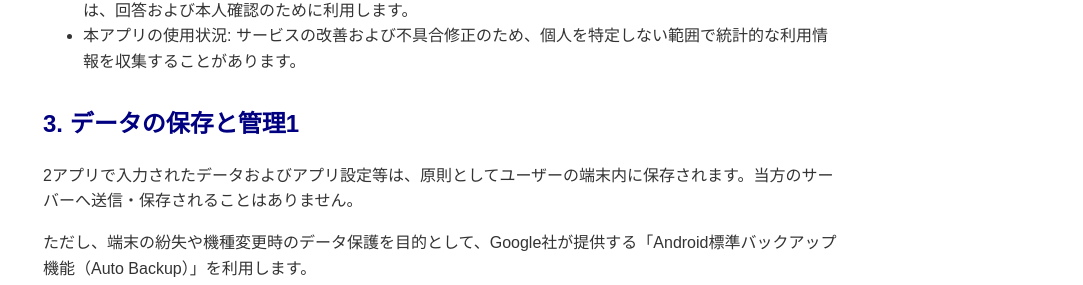
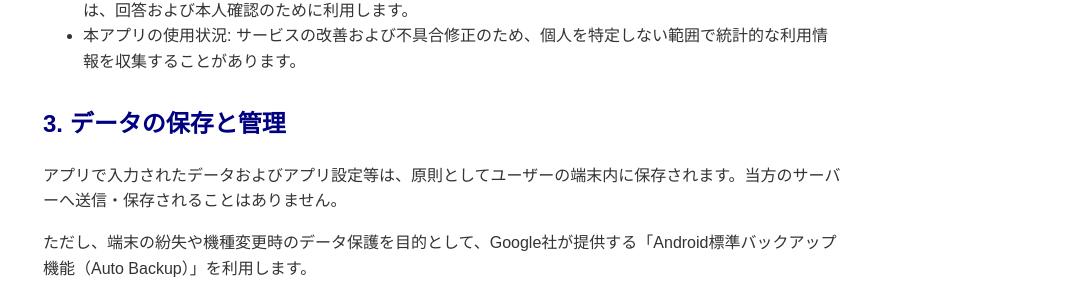
Before and after one commit to SoulfulSoft/soulfulsoft.github.io, a Jekyll site: the page built from the_usual_phrase/privacy-policy.md, in a window 1280 px wide. Shown: the part 544-829 px from the top of the page, without its empty margins (197-1280 px from the left). Built offline with Jekyll 4.4.1, drawn with Linux system fonts in a browser that asks for light colours.

Commit message:
Update privacy-policy.md

```diff
--- a/the_usual_phrase/privacy-policy.md
+++ b/the_usual_phrase/privacy-policy.md
@@ -2,8 +2,9 @@
 layout: privacy-policy
 title: "Privacy Policy - The Usual"
 topa: ".."
-app-specific-title: "データの保存と管理1"
-app-specific: "    <p>2アプリで入力されたデータおよびアプリ設定等は、原則としてユーザーの端末内に保存されます。当方のサーバーへ送信・保存されることはありません。</p>
+app-specific-title: "データの保存と管理"
+app-specific: "
+    <p>アプリで入力されたデータおよびアプリ設定等は、原則としてユーザーの端末内に保存されます。当方のサーバーへ送信・保存されることはありません。</p>
     <p>ただし、端末の紛失や機種変更時のデータ保護を目的として、Google社が提供する「Android標準バックアップ機能（Auto Backup）」を利用します。</p>
     <ul>
         <li><strong>データの保護</strong>: バックアップデータはGoogle社の管理する専用のクラウド領域に保存されます。</li>
```
